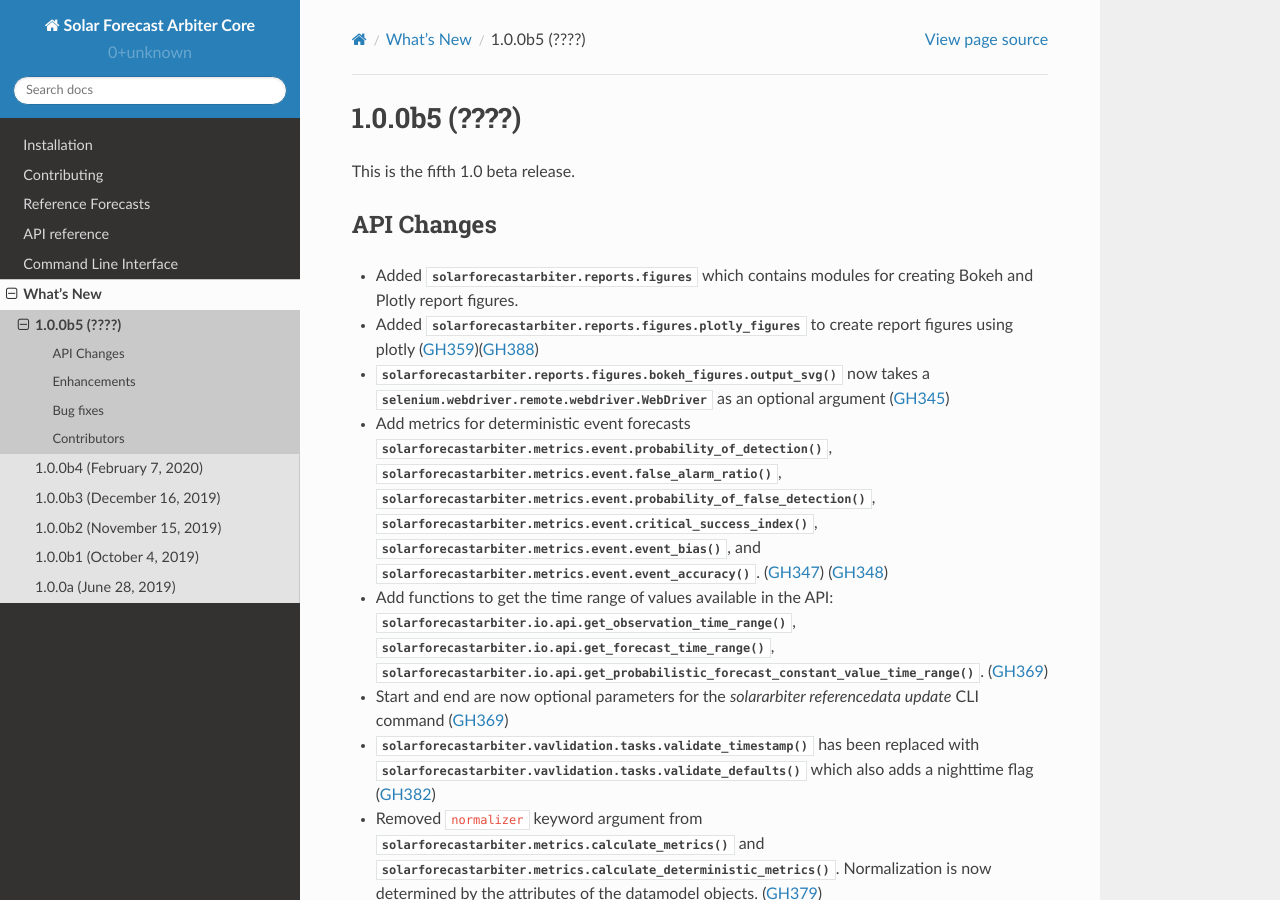
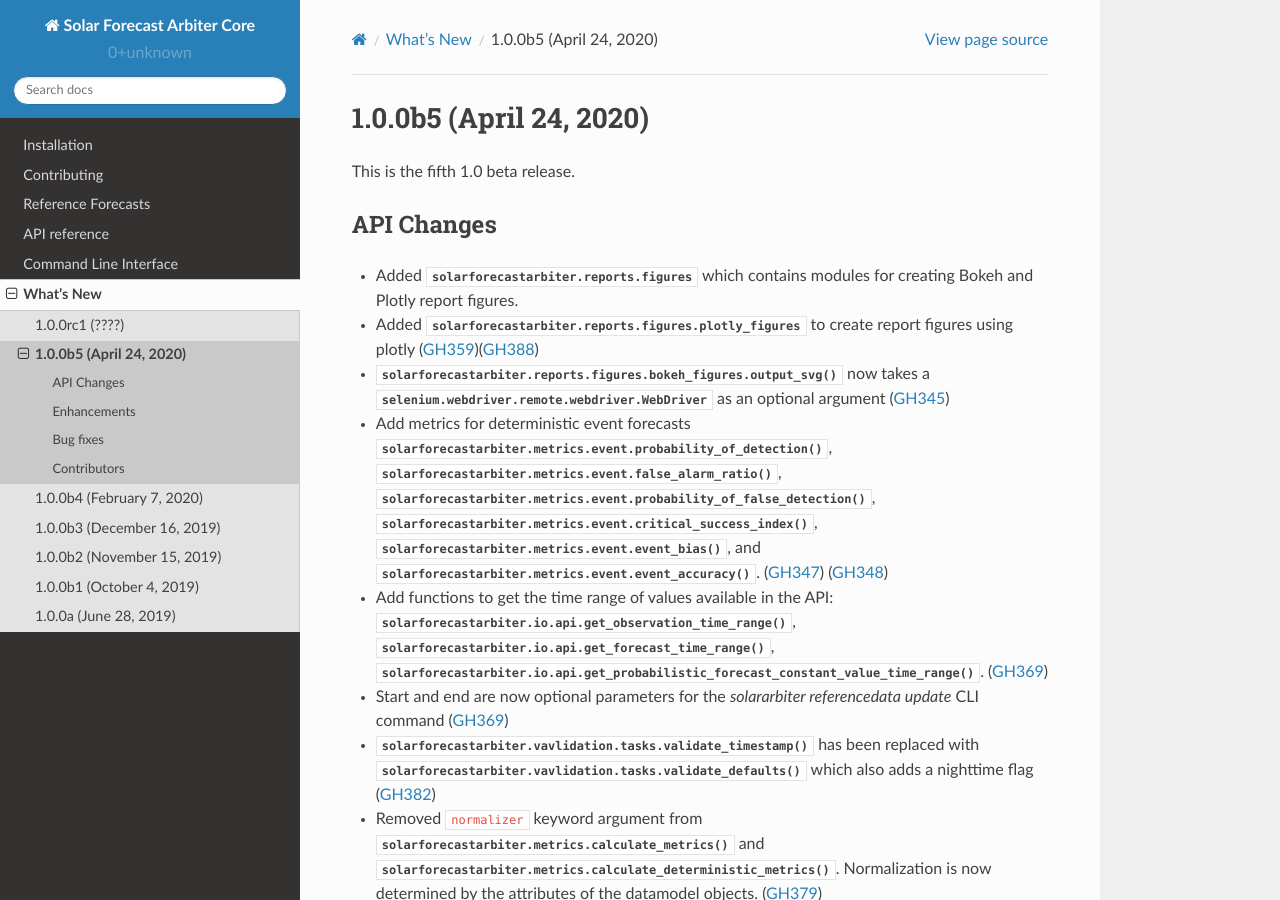
Before and after one commit to SolarArbiter/solarforecastarbiter-core, a Sphinx documentation site: the page built from docs/source/whatsnew/1.0.0b5.rst, in a window 1280 px wide and 900 px high. Built offline with Sphinx 7.4.7 and the Read the Docs theme 2.0.0, drawn with Linux system fonts in a browser that asks for light colours.

Commit message:
update beta 5 whats new date, add empty rc1

```diff
--- a/docs/source/whatsnew/1.0.0b5.rst
+++ b/docs/source/whatsnew/1.0.0b5.rst
@@ -1,7 +1,7 @@
 .. _whatsnew_100b5:
 
-1.0.0b5 (????)
---------------
+1.0.0b5 (April 24, 2020)
+------------------------
 
 This is the fifth 1.0 beta release.
 
--- a/docs/source/whatsnew/index.rst
+++ b/docs/source/whatsnew/index.rst
@@ -9,6 +9,7 @@ These are new features and improvements of note in each release.
 .. toctree::
    :maxdepth: 2
 
+   1.0.0rc1
    1.0.0b5
    1.0.0b4
    1.0.0b3
```
Also changed, not shown: docs/source/whatsnew/1.0.0rc1.rst (added, +28 -0 lines).
